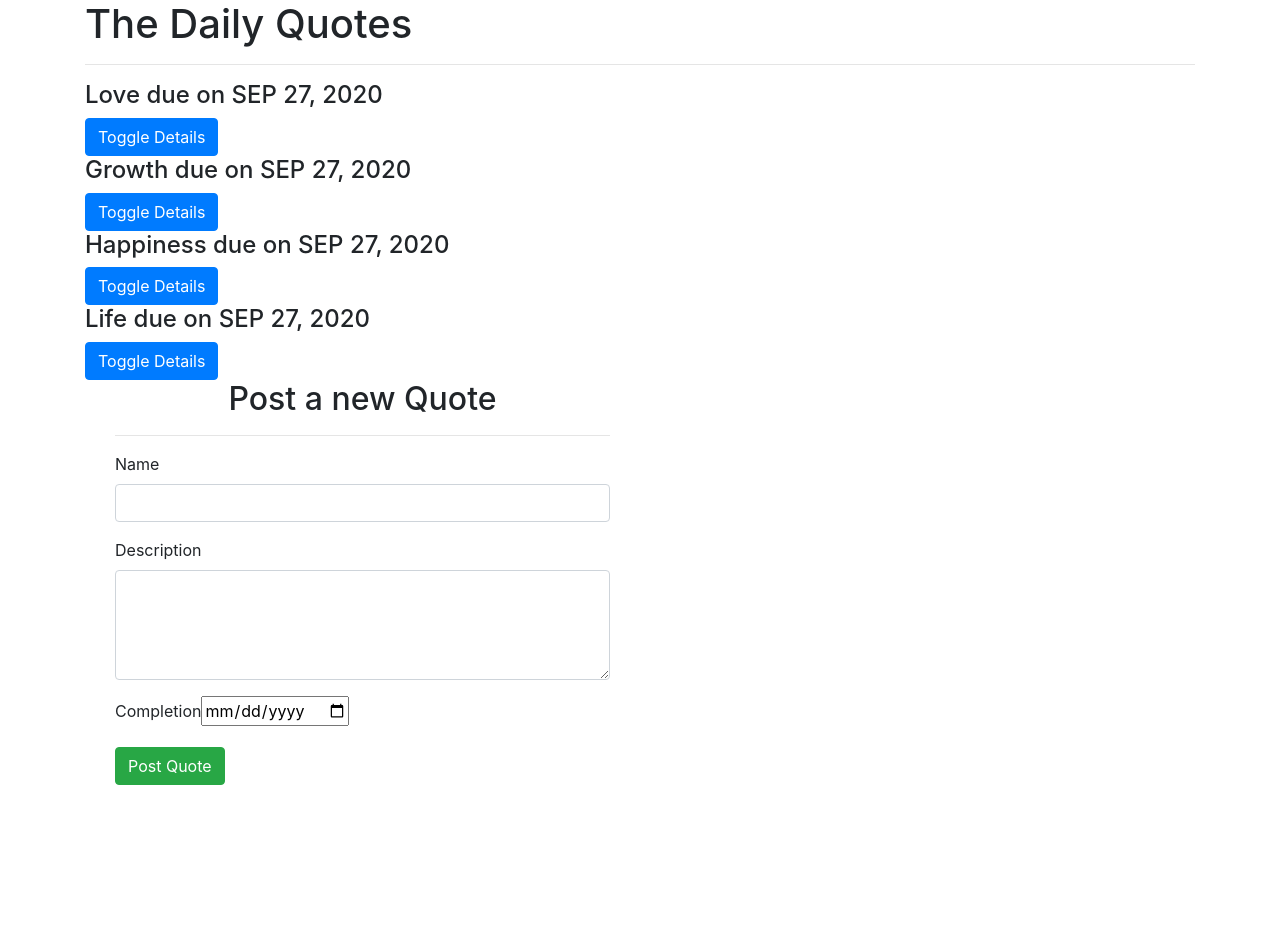
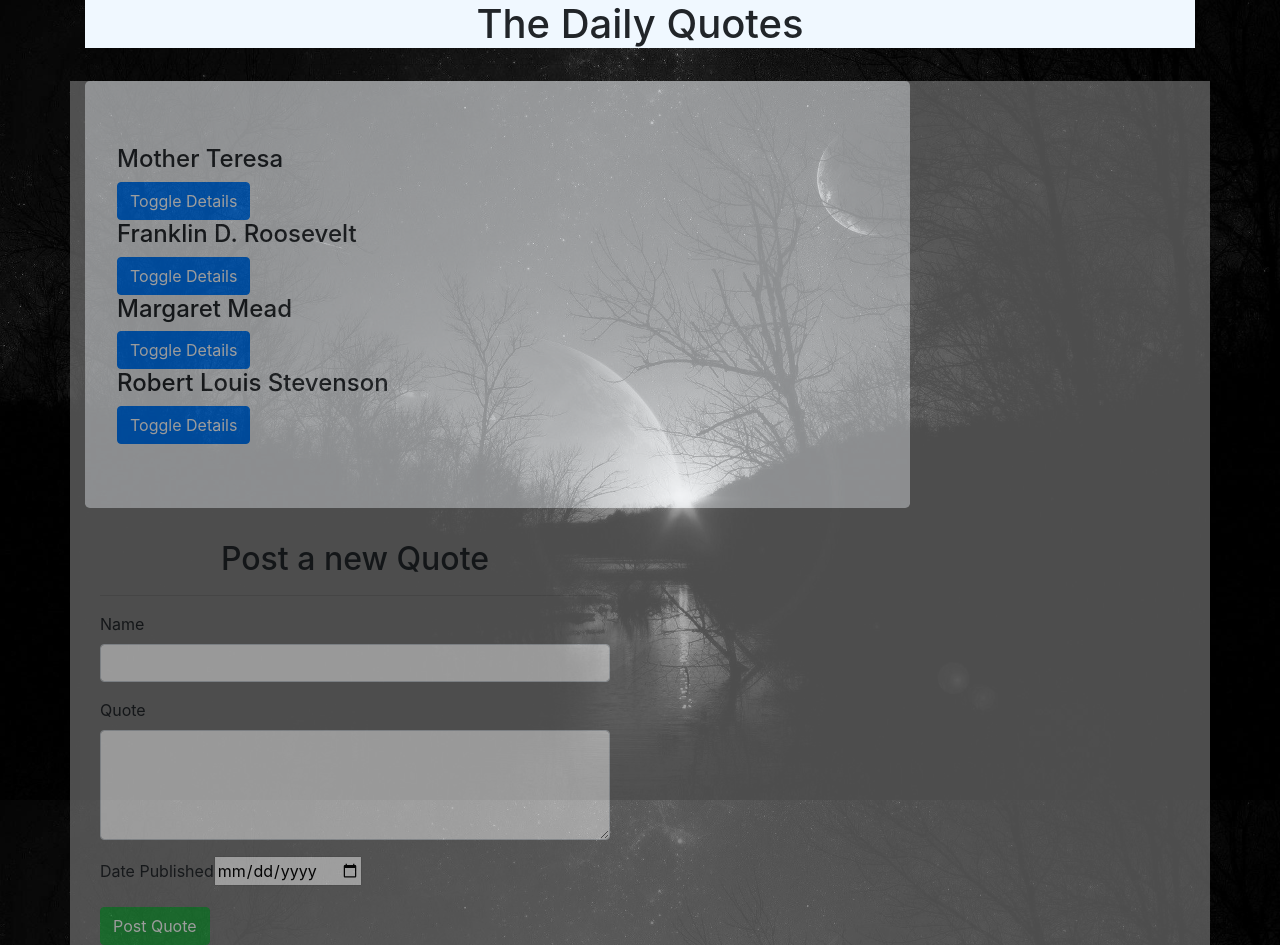
Before and after one commit to FredAtei/Quotes, an Angular app: page / in a window 1280 px wide. Before the commit the page ends 800 px from the top, so only its background shows below. Built offline with nearby package versions, Linux system fonts and the light colour scheme.

Commit message:
modify webapp

```diff
--- a/src/app/quote-detail/quote-detail.component.html
+++ b/src/app/quote-detail/quote-detail.component.html
@@ -1,3 +1,3 @@
 <p>{{quote.description}}</p>
-<p>This Quote was posted {{quote.completeDate|dateCount}} days ago </p>
+<p></p>
 <button (click)='quoteDelete(true)'>Delete Quote</button>
--- a/src/app/quote-form/quote-form.component.html
+++ b/src/app/quote-form/quote-form.component.html
@@ -13,7 +13,7 @@
     </div>
     <div class="form-group">
 
-      <label for="description">Description</label>
+      <label for="description">Quote</label>
       <textarea class="form-control" id="description" rows="4" [(ngModel)]="newQuote.description" name="description"
         #description="ngModel" required></textarea>
       <div [hidden]="description.valid || description.pristine" class="alert alert-danger">
@@ -22,7 +22,7 @@
     </div>
     <div class="form-group">
 
-      <label for="complete">Completion</label>
+      <label for="complete">Date Published</label>
       <input type='date' id="complete" [(ngModel)]="newQuote.completeDate" name="completeDate" #completeDate="ngModel"
         required>
       <div [hidden]="completeDate.valid || completeDate.pristine" class="alert alert-danger">
--- a/src/app/quote-form/quote-form.component.ts
+++ b/src/app/quote-form/quote-form.component.ts
@@ -11,7 +11,7 @@ export class QuoteFormComponent implements OnInit {
   newQuote = new Quote(0, "", "", new Date());
   @Output() addQuote = new EventEmitter<Quote>();
 
-  submitQuote() {
+  submitQuote(){
     this.addQuote.emit(this.newQuote);
   }
   constructor() { }
--- a/src/app/quote.ts
+++ b/src/app/quote.ts
@@ -1,5 +1,7 @@
 export class Quote {
   public showDescription: boolean;
+  datePosted: string | number | Date;
+  showInfo: boolean;
   constructor(public id: number, public name: string, public description: string, public completeDate: Date) {
     this.showDescription = false;
   }
--- a/src/app/quote/quote.component.css
+++ b/src/app/quote/quote.component.css
@@ -0,0 +1,9 @@
+h1{
+  background-color: aliceblue;
+  text-align: center;
+}
+
+.row{
+  background-color: grey;
+  opacity: 0.6;
+}
--- a/src/app/quote/quote.component.html
+++ b/src/app/quote/quote.component.html
@@ -3,10 +3,11 @@
   <hr>
 
   <div class="row">
-    <div class="col-md-6">
+    <div class="col-md-9">
+      <div class="jumbotron">
         <div *ngFor='let quote of quotes;let i = index'>
           <div>
-          <h4 id={{i}} appStrikethrough>{{quote.name}} due on {{quote.completeDate|date|uppercase}}</h4>
+            <h4 id={{i}} appStrikethrough>{{quote.name}}</h4>
             <button (click)='toggleDetails(i)' class="btn btn-primary">Toggle Details</button>
           </div>
 
@@ -16,9 +17,10 @@
         </div>
       </div>
     </div>
+
     <div class="col-md-6">
       <app-quote-form (addQuote)="addNewQuote($event)"></app-quote-form>
     </div>
+  </div>
 
-  <p *ngIf='quotes.length > 5'>You have too many quotes</p>
 </div>
--- a/src/app/quote/quote.component.ts
+++ b/src/app/quote/quote.component.ts
@@ -9,10 +9,10 @@ import { Quote } from '../quote';
 export class QuoteComponent implements OnInit {
 
   quotes: Quote[] = [
-    new Quote(1, 'Love', 'Spread love everywhere you go', new Date()),
-    new Quote(2, 'Growth', 'When you reach the end of your rope, tie a knot in it and hang on', new Date()),
-    new Quote(3, 'Happiness', 'Whoever is happy will make others happy too', new Date()),
-    new Quote(4, 'Life', 'In the end, it is not the years in your life that count. It is the life in your years', new Date()),
+    new Quote(1, 'Mother Teresa', 'Spread love everywhere you go. Let no one ever come to you without leaving happier', new Date()),
+    new Quote(2, 'Franklin D. Roosevelt', 'When you reach the end of your rope, tie a knot in it and hang on.', new Date()),
+    new Quote(3, 'Margaret Mead', 'Always remember that you are absolutely unique. Just like everyone else.', new Date()),
+    new Quote(4, 'Robert Louis Stevenson', 'Dont judge each day by the harvest you reap but by the seeds that you plant.', new Date()),
   ]
 
   deleteQuote(isComplete, index) {
--- a/src/styles.css
+++ b/src/styles.css
@@ -1,2 +1,9 @@
-/* You can add global styles to this file, and also import other style files */
-@import "~bootstrap/dist/css/bootstrap.css"
+@import "~bootstrap/dist/css/bootstrap.css";
+
+body{
+  background-image: url(../src/assets/darkwall.jpg);
+  background-position: center center;
+  background-size: cover;
+  background-repeat: no-repeat;
+  background-attachment: fixed;
+}
```
Also changed, not shown: 1 other file (tests, documents, lock files or other folders). Lines whose indentation alone changed are shown as unchanged.
